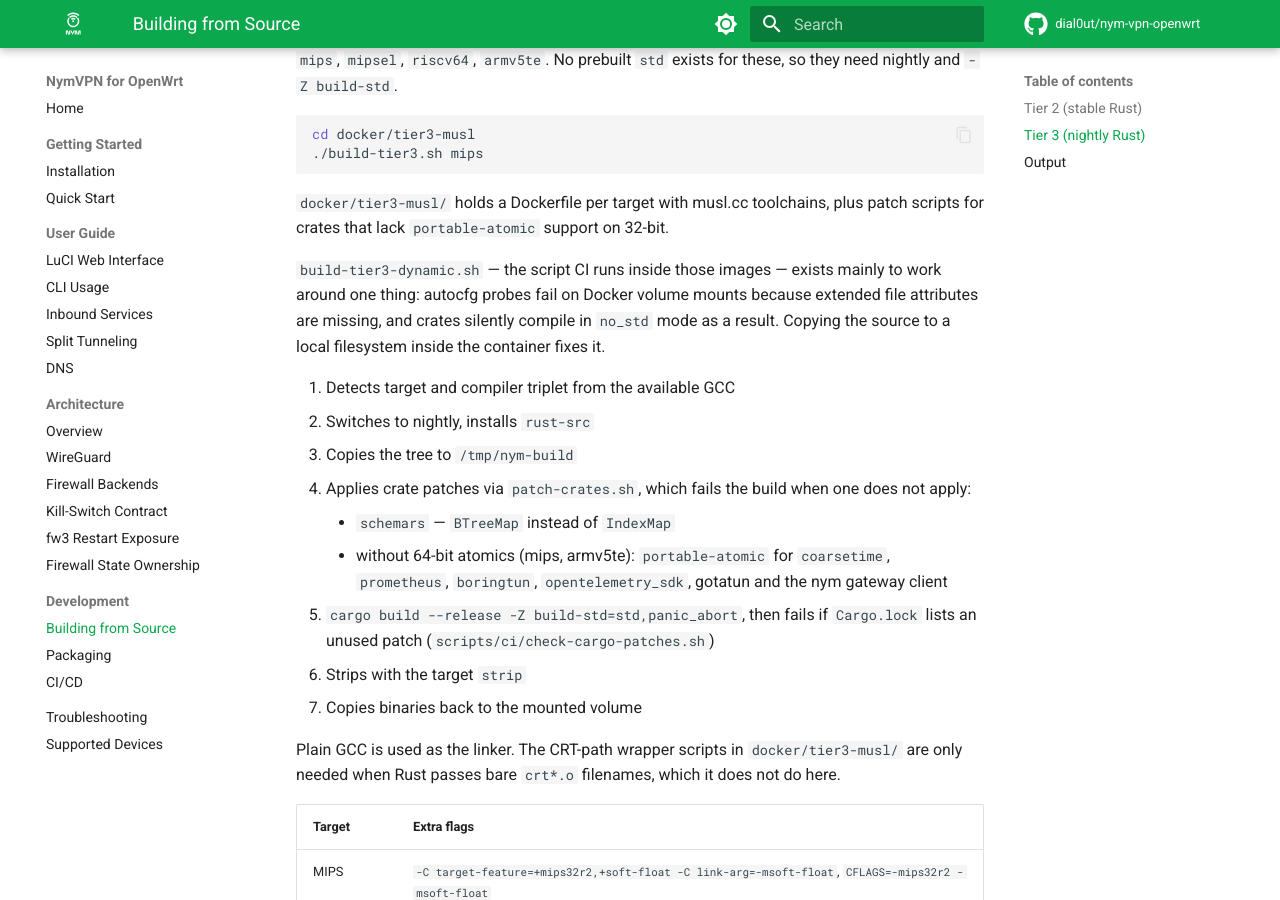
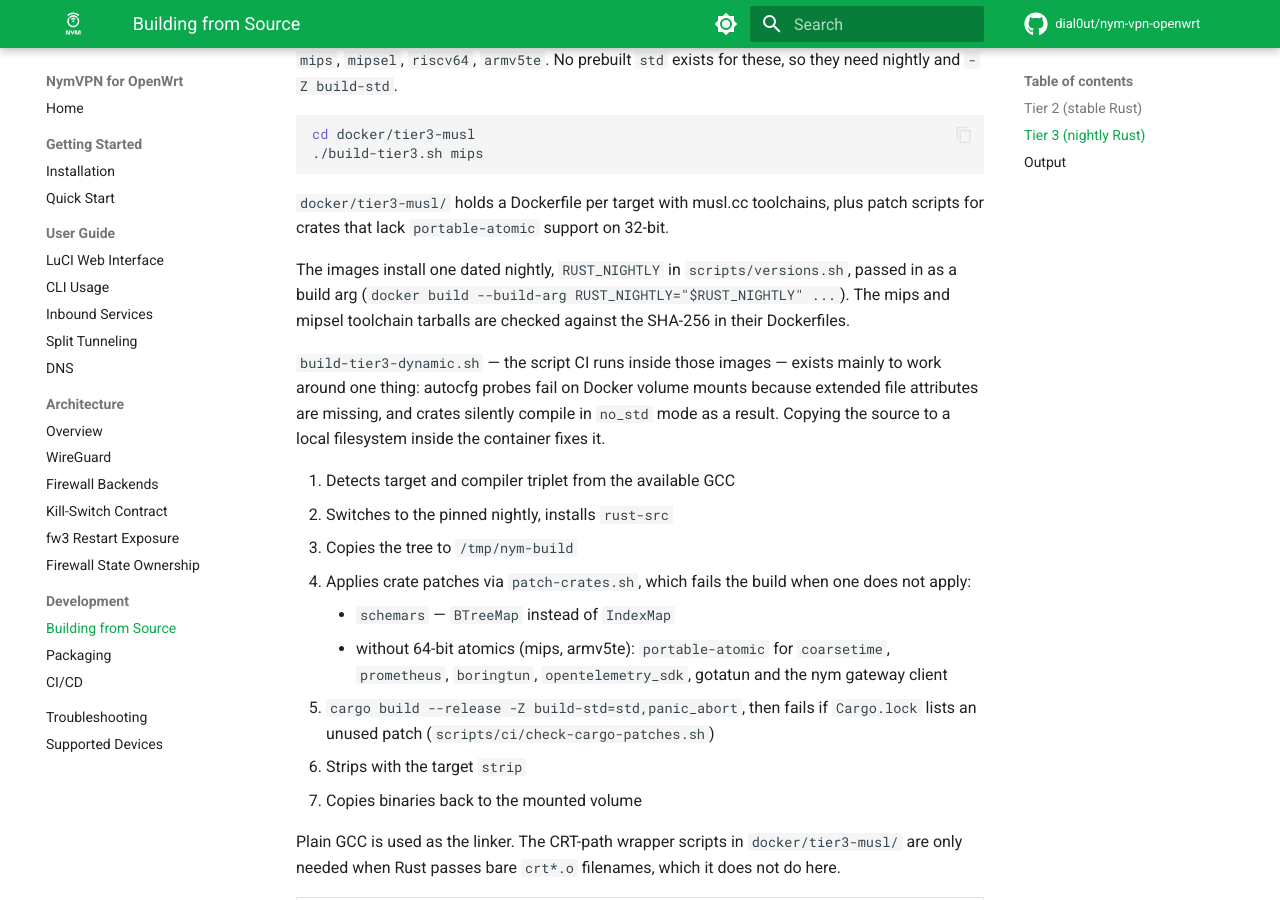
Before and after one commit to dial0ut/nym-vpn-openwrt, an MkDocs documentation site: the page built from docs/development/building.md, in a window 1280 px wide and 900 px high, scrolled down 1630 px. Built offline with MkDocs 1.6.1 and Material for MkDocs 9.7.7, drawn with Linux system fonts in a browser that asks for light colours; comment, search, counter and statistics services are not loaded.

Commit message:
build: pin the release toolchains and images
Tier 3 images installed the newest nightly on every run, and the build,
Debian and Alpine images floated on their tags, so a release built with
whatever was current on tag day. The nightly and the Alpine image are
pinned in scripts/versions.sh, the images by digest to the ones v1.35.0
built with, and the mips and mipsel toolchains from R2 are checked
against a SHA-256.

Packaging, indexing and the feed smoke test share one Alpine, 3.24.2,
whose apk-tools is newer than edge's.

```diff
--- a/docs/development/building.md
+++ b/docs/development/building.md
@@ -71,13 +71,17 @@ cd docker/tier3-musl
 `docker/tier3-musl/` holds a Dockerfile per target with musl.cc toolchains, plus patch scripts for
 crates that lack `portable-atomic` support on 32-bit.
 
+The images install one dated nightly, `RUST_NIGHTLY` in `scripts/versions.sh`, passed in as a
+build arg (`docker build --build-arg RUST_NIGHTLY="$RUST_NIGHTLY" ...`). The mips and mipsel
+toolchain tarballs are checked against the SHA-256 in their Dockerfiles.
+
 `build-tier3-dynamic.sh` — the script CI runs inside those images — exists mainly to work around
 one thing: autocfg probes fail on Docker volume mounts because extended file attributes are
 missing, and crates silently compile in `no_std` mode as a result. Copying the source to a local
 filesystem inside the container fixes it.
 
 1. Detects target and compiler triplet from the available GCC
-2. Switches to nightly, installs `rust-src`
+2. Switches to the pinned nightly, installs `rust-src`
 3. Copies the tree to `/tmp/nym-build`
 4. Applies crate patches via `patch-crates.sh`, which fails the build when one does not apply:
     - `schemars` — `BTreeMap` instead of `IndexMap`
```
Also changed, not shown: docker/tier3-musl/README.md (+14 -12 lines), 9 other files.
